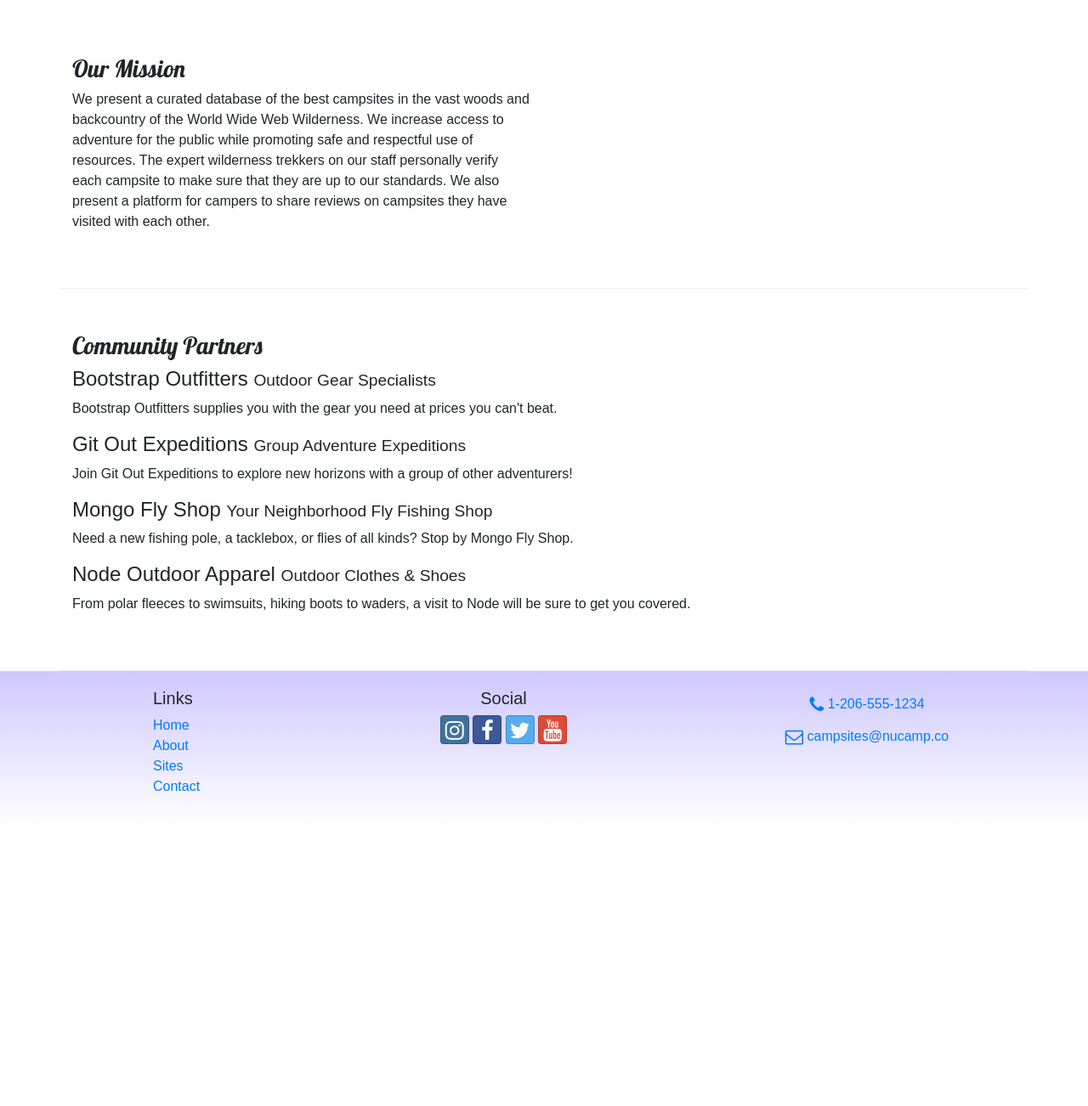
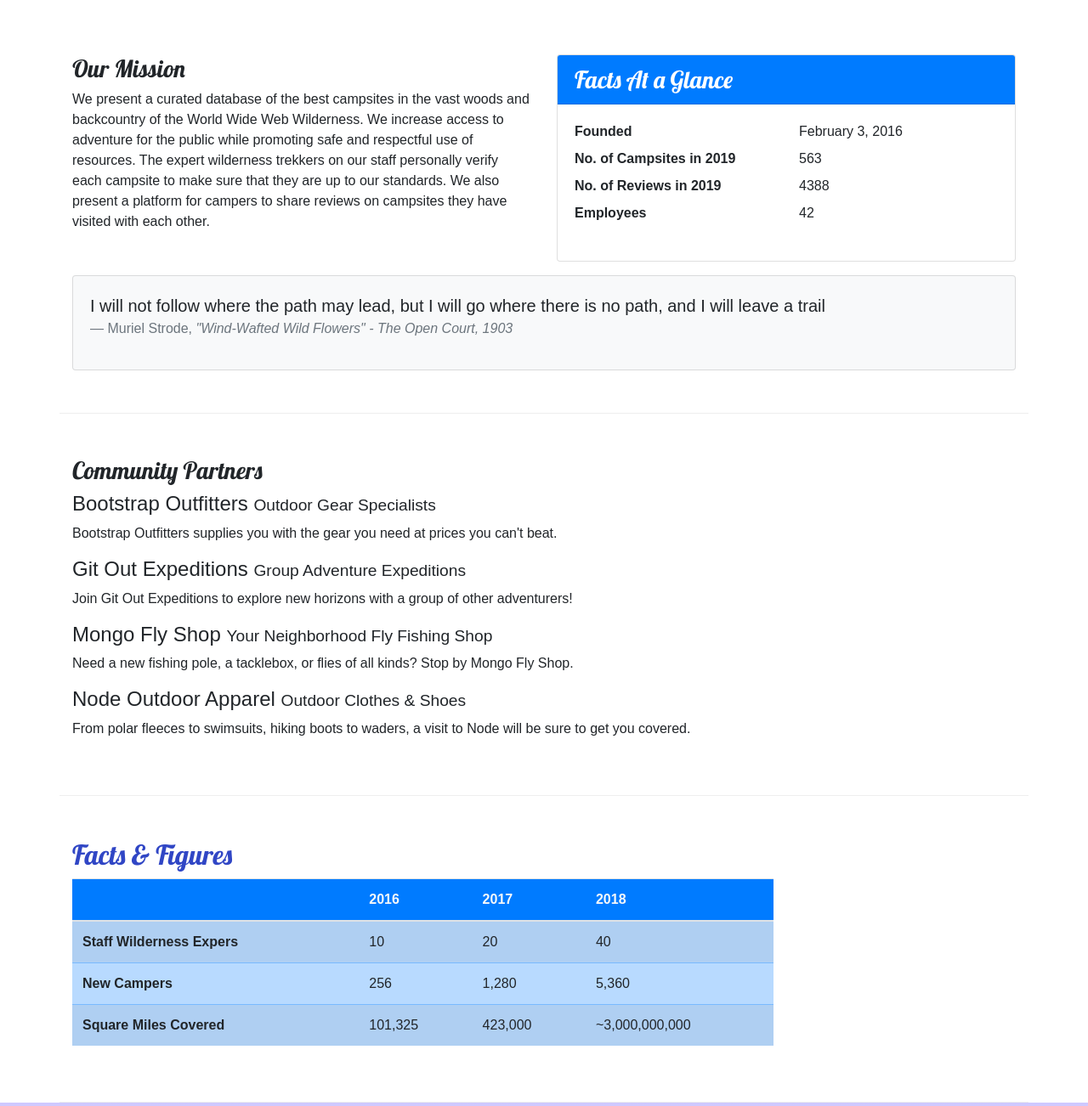
Before and after one commit to nurolkel/Nucamp-project, a website: page aboutus.html in a window 1280 px wide. Shown: the part 340-1642 px from the top of the page at 85% size. Before the commit the page ends 1314 px from the top, so only its background shows below. Drawn offline with nearby package versions, Linux system fonts and the light colour scheme.

Commit message:
Tables and Cards

```diff
--- a/aboutus.html
+++ b/aboutus.html
@@ -59,6 +59,35 @@
                 <h3>Our Mission</h3>
                 <p>We present a curated database of the best campsites in the vast woods and backcountry of the World Wide Web Wilderness. We increase access to adventure for the public while promoting safe and respectful use of resources. The expert wilderness trekkers on our staff personally verify each campsite to make sure that they are up to our standards. We also present a platform for campers to share reviews on campsites they have visited with each other.</p>
             </div>
+            <div class="col-sm-6">
+                <div class="card">
+                    <h3 class="card-header bg-primary text-white">Facts At a Glance</h3>
+                    <div class="card-body">
+                        <dl class="row">
+                            <dt class="col-6">Founded</dt>
+                            <dd class="col-6">February 3, 2016</dd>
+                            <dt class="col-6">No. of Campsites in 2019</dt>
+                            <dd class="col-6">563</dd>
+                            <dt class="col-6">No. of Reviews in 2019</dt>
+                            <dd class="col-6">4388</dd>
+                            <dt class="col-6">Employees</dt>
+                            <dd class="col-6">42</dd>
+                        </dl>
+                    </div>
+                </div>
+            </div>
+            <div class="col">
+                <div class="card bg-light mt-3">
+                    <blockquote class="blockquote card-body">
+                        <p class="mb-0">I will not follow where the path may lead, but I will go where there is no path, and I will leave a trail</p>
+                        <footer class="blockquote-footer">Muriel Strode,
+                            <cite title="Source Title">"Wind-Wafted Wild Flowers" -
+                                The Open Court, 1903
+                            </cite>
+                        </footer>
+                    </blockquote>
+                </div>
+            </div>
         </div>
 
         <div class="row row-content">
@@ -74,9 +103,46 @@
                 <p class="d-none d-sm-block">From polar fleeces to swimsuits, hiking boots to waders, a visit to Node will be sure to get you covered.</p>
             </div>
         </div>
+        <div class="row row-content">
+            <div class="col-sm-9">
+                <h2>Facts &amp; Figures</h2>
+                <div class="table-responsive">
+                   <table class="table table-striped">
+                       <thead>
+                           <tr class="bg-primary text-light">
+                               <th></th>
+                               <th>2016</th>
+                               <th>2017</th>
+                               <th>2018</th>
+                           </tr>
+                       </thead>
+                       <tbody class="table-primary">
+                           <tr>
+                               <th>Staff Wilderness Expers</th>
+                               <td>10</td>
+                               <td>20</td>
+                               <td>40</td>
+                           </tr>
+                           <tr>
+                               <th>New Campers</th>
+                               <td>256</td>
+                               <td>1,280</td>
+                               <td>5,360</td>
+                           </tr>
+                           <tr>
+                               <th>Square Miles Covered</th>
+                               <td>101,325</td>
+                               <td>423,000</td>
+                               <td>~3,000,000,000</td>
+                           </tr>
+                       </tbody>
+                   </table>
+                </div>
+            </div>
+        </div>
     </div>
 
-    <footer>
+    <footer class="site-footer">
         <div class="container">
             <div class="row">
                 <div class="col-4 col-sm-2 offset-1">
--- a/css/styles.css
+++ b/css/styles.css
@@ -14,7 +14,7 @@
     color: #cec8ff
 }
 
-footer {
+.site-footer {
     background-image: linear-gradient(#cec8ff,white);
     padding: 20px 0;
 }
```
Also changed, not shown: contactus.html (+1 -1 lines), index.html (+1 -1 lines).
